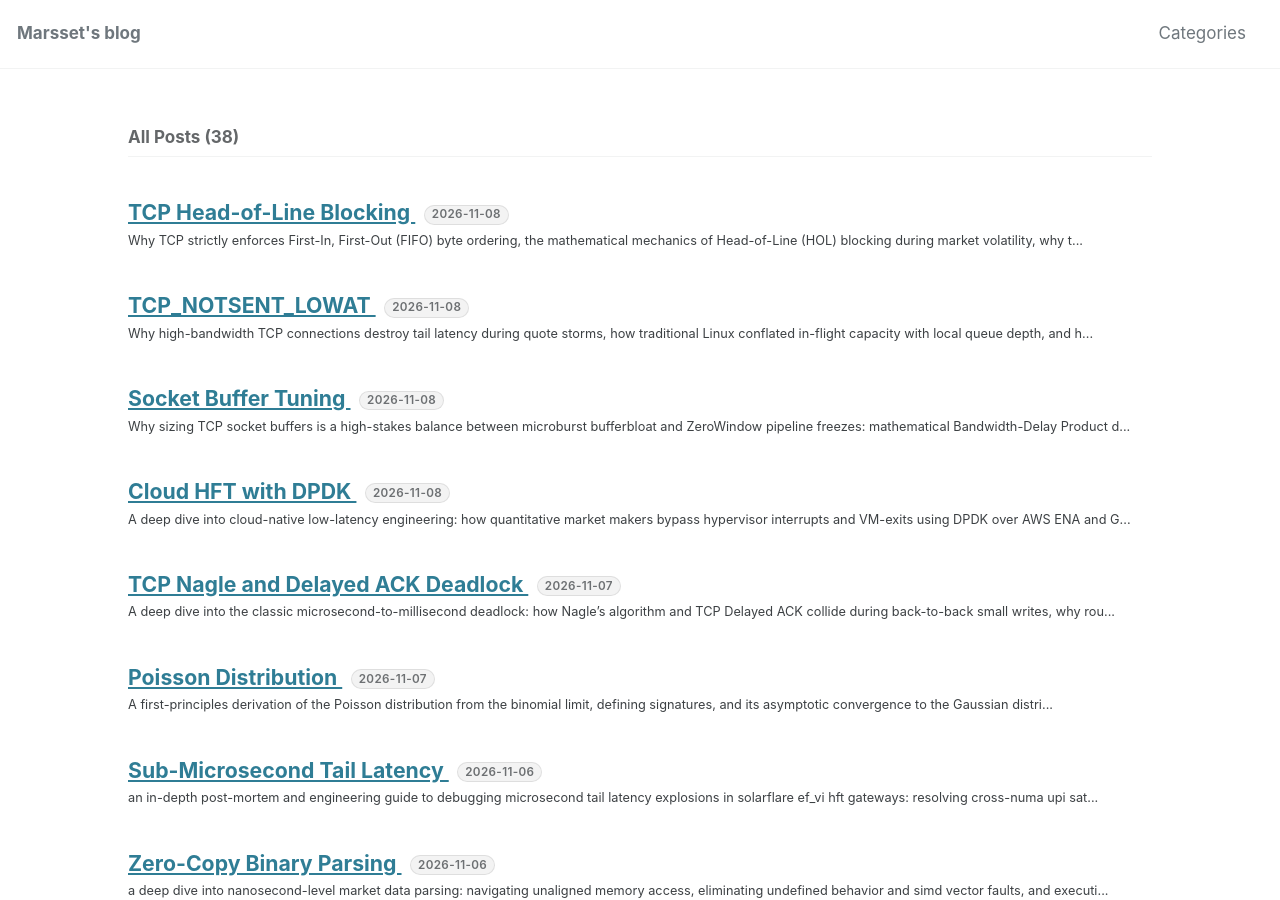
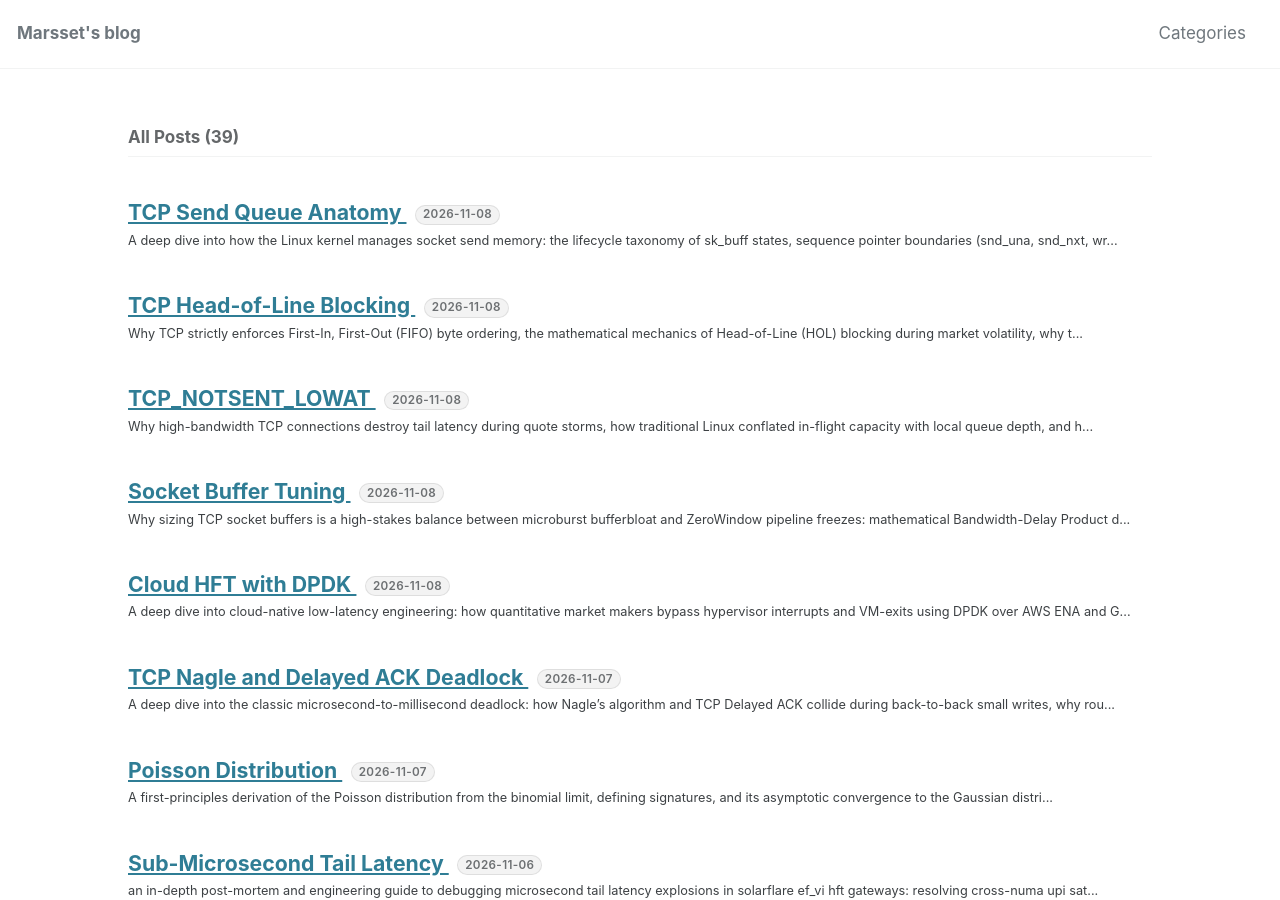
Before and after one commit to marsset/marsset.github.io, a Jekyll site: the page built from index.markdown, in a window 1280 px wide and 900 px high. Built offline with Jekyll 4.4.1, drawn with Linux system fonts in a browser that asks for light colours; cached includes are drawn as plain includes; some of the changed lines change nothing that is shown.

Commit message:
feat(post): add deep dive on TCP Send Queue Anatomy

````diff
--- a/_posts/2026-11-08-tcp-notsent-lowat.markdown
+++ b/_posts/2026-11-08-tcp-notsent-lowat.markdown
@@ -112,6 +112,8 @@ To see why this was flawed, inspect what is actually inside a TCP socket write q
 $$
 \text{Total Buffered Data} = \underbrace{\text{In-Flight Bytes}}_{\text{Already on the Wire}} + \underbrace{\text{Unsent Bytes}}_{\text{Idle in Local RAM}}
 $$
+
+*(For a complete breakdown of kernel sequence pointers, RB-tree retransmission storage, and the lifecycle taxonomy of socket memory, see: [TCP Send Queue Anatomy](/system/2026/11/08/tcp-send-queue.html)).*
 
 ```
 ┌────────────────────────────────────────────────────────────────────────┐
--- /dev/null
+++ b/_posts/2026-11-08-tcp-send-queue.markdown
@@ -0,0 +1,254 @@
+---
+title: "TCP Send Queue Anatomy"
+date: 2026-11-08 15:45:00 +0800
+categories:
+  - system
+tags: system linux kernel networking tcp low-latency performance
+excerpt: >
+  A deep dive into how the Linux kernel manages socket send memory: the lifecycle taxonomy of sk_buff states, sequence pointer boundaries (snd_una, snd_nxt, write_seq), transmission scheduling priority, and the structural split between sk_write_queue and tcp_rtx_queue.
+---
+
+When an application calls `send()` or `write()` on a TCP socket, the payload does not simply vanish onto the wire. It enters one of the most sophisticated queue management engines in operating system engineering: the **Linux TCP Send Queue**.
+
+Understanding modern low-latency optimizations—such as `TCP_NOTSENT_LOWAT` and bufferbloat mitigation—requires understanding how the kernel actually classifies, tracks, and schedules data inside socket memory:
+
+* How does the kernel distinguish between bytes that are **in flight across the continent** versus bytes **waiting idle in local RAM**?
+* Why does the kernel keep holding data in memory long after the network card has physically transmitted it?
+* When a network loss occurs, how does the kernel prioritize retransmissions versus fresh outbound orders?
+
+This article breaks down the internal anatomy of the Linux TCP send buffer: its sequence pointer boundaries, the packet lifecycle taxonomy, and the kernel scheduling loop that selects what gets transmitted next.
+
+---
+
+## 1. The Sequence Pointers: The Three Mathematical Boundaries
+
+The Linux TCP implementation (`struct tcp_sock` in `include/linux/tcp.h`) does not use a state machine flag inside each byte to track its status. Instead, the entire send buffer is modeled as a continuous line of 32-bit sequence numbers governed by **three fundamental pointer boundaries**:
+
+```
+0                       snd_una              snd_nxt             write_seq
+├──────────────────────────┼────────────────────┼───────────────────┤
+│    ACKed & Cleaned       │     In-Flight      │      Unsent       │
+│  (Freed from Memory)     │ (Awaiting ACK/Loss)│ (Idle in Host RAM)│
+└──────────────────────────┴────────────────────┴───────────────────┘
+```
+
+### 1. `snd_una` (Send Unacknowledged)
+* **What it is:** The oldest sequence number that has been transmitted but has not yet been acknowledged by the receiver.
+* **The Boundary:** Everything to the left ($< \text{snd_una}$) has been confirmed received. The kernel has deleted these packets from RAM.
+* **Who updates it:** Incoming ACK packets from the receiver. When the exchange returns `ack = 5000`, the kernel advances `snd_una` to $5{,}000$.
+
+### 2. `snd_nxt` (Send Next)
+* **What it is:** The next sequence number that the network card is scheduled to transmit onto the physical wire.
+* **The Boundary:** The dividing line between what has left the host machine and what is still waiting inside local memory.
+* **Who updates it:** The kernel transmission engine (`tcp_write_xmit()`). Every time the NIC transmits a frame, `snd_nxt` advances by the number of payload bytes sent.
+
+### 3. `write_seq` (Application Write Sequence)
+* **What it is:** The sequence number of the very latest byte written by the user application via `send()` or `write()`.
+* **The Boundary:** The outer right edge of the socket buffer.
+* **Who updates it:** The application thread executing the `sys_send()` or `sys_write()` syscall.
+
+---
+
+## 2. The Taxonomy of Socket Buffer States
+
+Using these three pointers, all data inside a TCP socket buffer falls into one of four distinct states:
+
+<svg viewBox="0 0 960 520" width="100%" height="auto" style="max-width:960px;display:block;margin:1.5em auto;background:rgba(0,0,0,0.02);border:1px solid rgba(0,0,0,0.1);border-radius:12px;font-family:-apple-system,BlinkMacSystemFont,'Segoe UI',Roboto,Helvetica,Arial,sans-serif;">
+  <!-- Title -->
+  <text x="480" y="32" text-anchor="middle" font-size="19" font-weight="800" fill="currentColor">The Four States of Data in the Linux TCP Send Buffer</text>
+  <text x="480" y="54" text-anchor="middle" font-size="13.5" fill="currentColor" fill-opacity="0.65">How Pointer Boundaries Partition Socket RAM</text>
+
+  <!-- State 1: Freed / Reaped -->
+  <rect x="25" y="80" width="210" height="415" rx="8" fill="currentColor" fill-opacity="0.02" stroke="currentColor" stroke-opacity="0.2" stroke-width="1.5"/>
+  <rect x="35" y="90" width="190" height="35" rx="6" fill="currentColor" fill-opacity="0.08"/>
+  <text x="130" y="113" text-anchor="middle" font-size="15" font-weight="700" fill="currentColor">1. ACKed &amp; Freed</text>
+  <text x="130" y="145" text-anchor="middle" font-size="13" font-family="monospace" fill="currentColor">seq &lt; snd_una</text>
+
+  <rect x="40" y="170" width="180" height="90" rx="6" fill="currentColor" fill-opacity="0.04" stroke="currentColor" stroke-opacity="0.1"/>
+  <text x="130" y="200" text-anchor="middle" font-size="13" font-weight="600" fill="currentColor">RAM Status: FREED</text>
+  <text x="130" y="225" text-anchor="middle" font-size="12.5" fill="currentColor" fill-opacity="0.75">Deleted by tcp_clean_rtx</text>
+  <text x="130" y="245" text-anchor="middle" font-size="12.5" fill="currentColor" fill-opacity="0.75">Memory returned to OS</text>
+
+  <rect x="40" y="280" width="180" height="195" rx="6" fill="currentColor" fill-opacity="0.03"/>
+  <text x="130" y="310" text-anchor="middle" font-size="13.5" font-weight="700" fill="currentColor">Physical Location</text>
+  <text x="130" y="335" text-anchor="middle" font-size="13" fill="currentColor" fill-opacity="0.8">Safely received by peer</text>
+  <text x="130" y="360" text-anchor="middle" font-size="13" fill="currentColor" fill-opacity="0.8">Acknowledged by ACK</text>
+  <text x="130" y="395" text-anchor="middle" font-size="13.5" font-weight="700" fill="currentColor">Action Needed</text>
+  <text x="130" y="420" text-anchor="middle" font-size="13" fill="currentColor" fill-opacity="0.8">None (Finished)</text>
+
+
+  <!-- State 2: In-Flight -->
+  <rect x="255" y="80" width="215" height="415" rx="8" fill="#1890ff" fill-opacity="0.03" stroke="#1890ff" stroke-opacity="0.5" stroke-width="2"/>
+  <rect x="265" y="90" width="195" height="35" rx="6" fill="#1890ff" fill-opacity="0.15"/>
+  <text x="362" y="113" text-anchor="middle" font-size="15" font-weight="800" fill="#1890ff">2. In-Flight (Wire)</text>
+  <text x="362" y="145" text-anchor="middle" font-size="13" font-family="monospace" fill="currentColor">snd_una &le; seq &lt; snd_nxt</text>
+
+  <rect x="270" y="170" width="185" height="90" rx="6" fill="#1890ff" fill-opacity="0.08" stroke="#1890ff" stroke-opacity="0.3"/>
+  <text x="362" y="200" text-anchor="middle" font-size="13" font-weight="700" fill="#1890ff">RAM Status: RETAINED</text>
+  <text x="362" y="225" text-anchor="middle" font-size="12.5" fill="currentColor">Stored in tcp_rtx_queue</text>
+  <text x="362" y="245" text-anchor="middle" font-size="12.5" fill="currentColor">Held for retransmission</text>
+
+  <rect x="270" y="280" width="185" height="195" rx="6" fill="currentColor" fill-opacity="0.03"/>
+  <text x="362" y="310" text-anchor="middle" font-size="13.5" font-weight="700" fill="currentColor">Physical Location</text>
+  <text x="362" y="335" text-anchor="middle" font-size="13" fill="currentColor" fill-opacity="0.8">Fiber optic cable</text>
+  <text x="362" y="360" text-anchor="middle" font-size="13" fill="currentColor" fill-opacity="0.8">Traveling across WAN</text>
+  <text x="362" y="395" text-anchor="middle" font-size="13.5" font-weight="700" fill="#1890ff">Does It Block Cancels?</text>
+  <text x="362" y="420" text-anchor="middle" font-size="14" font-weight="800" fill="#52c41a">NO (Already left NIC)</text>
+
+
+  <!-- State 3: Unsent (Host Backlog) -->
+  <rect x="490" y="80" width="215" height="415" rx="8" fill="#ff4d4f" fill-opacity="0.03" stroke="#ff4d4f" stroke-opacity="0.5" stroke-width="2"/>
+  <rect x="500" y="90" width="195" height="35" rx="6" fill="#ff4d4f" fill-opacity="0.15"/>
+  <text x="597" y="113" text-anchor="middle" font-size="15" font-weight="800" fill="#ff4d4f">3. Unsent (Local RAM)</text>
+  <text x="597" y="145" text-anchor="middle" font-size="13" font-family="monospace" fill="currentColor">snd_nxt &le; seq &lt; write_seq</text>
+
+  <rect x="505" y="170" width="185" height="90" rx="6" fill="#ff4d4f" fill-opacity="0.08" stroke="#ff4d4f" stroke-opacity="0.3"/>
+  <text x="597" y="200" text-anchor="middle" font-size="13" font-weight="700" fill="#ff4d4f">RAM Status: QUEUED</text>
+  <text x="597" y="225" text-anchor="middle" font-size="12.5" fill="currentColor">Stored in sk_write_queue</text>
+  <text x="597" y="245" text-anchor="middle" font-size="12.5" fill="currentColor">Waiting for NIC scheduler</text>
+
+  <rect x="505" y="280" width="185" height="195" rx="6" fill="currentColor" fill-opacity="0.03"/>
+  <text x="597" y="310" text-anchor="middle" font-size="13.5" font-weight="700" fill="currentColor">Physical Location</text>
+  <text x="597" y="335" text-anchor="middle" font-size="13" fill="currentColor" fill-opacity="0.8">Local host memory</text>
+  <text x="597" y="360" text-anchor="middle" font-size="13" fill="currentColor" fill-opacity="0.8">Has not touched wire</text>
+  <text x="597" y="395" text-anchor="middle" font-size="13.5" font-weight="700" fill="#ff4d4f">Does It Block Cancels?</text>
+  <text x="597" y="420" text-anchor="middle" font-size="14" font-weight="800" fill="#ff4d4f">YES (Direct FIFO Delay!)</text>
+
+
+  <!-- State 4: Retransmission Pending -->
+  <rect x="725" y="80" width="210" height="415" rx="8" fill="#faad14" fill-opacity="0.03" stroke="#faad14" stroke-opacity="0.5" stroke-width="1.5"/>
+  <rect x="735" y="90" width="190" height="35" rx="6" fill="#faad14" fill-opacity="0.15"/>
+  <text x="830" y="113" text-anchor="middle" font-size="15" font-weight="800" fill="#faad14">4. Lost / SACK Hole</text>
+  <text x="830" y="145" text-anchor="middle" font-size="13" font-family="monospace" fill="currentColor">Flagged in tcp_rtx_queue</text>
+
+  <rect x="740" y="170" width="180" height="90" rx="6" fill="#faad14" fill-opacity="0.08" stroke="#faad14" stroke-opacity="0.3"/>
+  <text x="830" y="200" text-anchor="middle" font-size="13" font-weight="700" fill="#faad14">RAM Status: FLAGGED</text>
+  <text x="830" y="225" text-anchor="middle" font-size="12.5" fill="currentColor">TCPCB_LOST marked</text>
+  <text x="830" y="245" text-anchor="middle" font-size="12.5" fill="currentColor">Targeted for Fast Retransmit</text>
+
+  <rect x="740" y="280" width="180" height="195" rx="6" fill="currentColor" fill-opacity="0.03"/>
+  <text x="830" y="310" text-anchor="middle" font-size="13.5" font-weight="700" fill="currentColor">Scheduling Priority</text>
+  <text x="830" y="335" text-anchor="middle" font-size="14.5" font-weight="800" fill="#ff4d4f">HIGHEST PRIORITY</text>
+  <text x="830" y="360" text-anchor="middle" font-size="13" fill="currentColor" fill-opacity="0.8">Jumps ahead of Unsent!</text>
+  <text x="830" y="395" text-anchor="middle" font-size="13.5" font-weight="700" fill="currentColor">Kernel Function</text>
+  <text x="830" y="420" text-anchor="middle" font-size="12" font-family="monospace" fill="currentColor">tcp_xmit_retransmit()</text>
+</svg>
+
+---
+
+## 3. The Modern Kernel Architecture: Two Independent Queues
+
+Prior to Linux 4.15, the kernel stored all packets—both transmitted and unsent—in a single doubly linked list (`sk->sk_write_queue`). When an ACK arrived, the kernel had to traverse the list linearly to find and delete acknowledged packets.
+
+In Linux 4.15+, kernel developer Eric Dumazet redesigned this subsystem into **two physically separate data structures**:
+
+```
+[ struct sock ]
+       │
+       ├──► sk_write_queue  (struct sk_buff_head: Doubly Linked List)
+       │    └── Holds ONLY Unsent Data (snd_nxt <= seq < write_seq)
+       │
+       └──► tcp_rtx_queue   (struct rb_root: Red-Black Tree)
+            └── Holds ONLY Transmitted In-Flight Data (snd_una <= seq < snd_nxt)
+```
+
+### Why the Red-Black Tree for In-Flight Data?
+When a high-speed $10\,\text{GbE}$ connection has a large Bandwidth-Delay Product (e.g., London to Frankfurt with thousands of packets in flight), packets are frequently acknowledged out-of-order due to Selective ACKs (SACK).
+
+By indexing in-flight packets inside an augmented **Red-Black Tree (`tcp_rtx_queue`)** ordered by sequence number:
+* Finding, verifying, and deleting SACKed segments runs in $O(\log N)$ time rather than $O(N)$.
+* Fresh outbound packets in `sk_write_queue` are completely decoupled from in-flight retransmission accounting.
+
+---
+
+## 4. How the Kernel Schedules the Send Queue
+
+When the network interface card signals that it can transmit more data, how does the kernel choose what to send?
+
+In `net/ipv4/tcp_output.c`, the kernel follows a **strict hierarchical priority order**:
+
+```
+                    ┌───────────────────────────────────┐
+                    │    NIC Signals Egress Capacity    │
+                    └─────────────────┬─────────────────┘
+                                      │
+                                      ▼
+               [ Priority 1: Retransmissions (tcp_rtx_queue) ]
+               Are there segments flagged with TCPCB_LOST?
+                        │                     │
+                       YES                    NO
+                        │                     │
+                        ▼                     ▼
+             [ Transmit Lost Packet ]   [ Priority 2: Unsent Data (sk_write_queue) ]
+             Bypasses unsent queue!     Check CWND & RWND limits.
+                                        Check TCP_NOTSENT_LOWAT threshold.
+                                                 │
+                                                 ▼
+                                        [ Transmit Fresh Segment ]
+                                        Move skb from sk_write_queue
+                                        into tcp_rtx_queue. Advance snd_nxt.
+```
+
+### Priority 1: Retransmissions (Repairs First!)
+If Selective ACKs or a retransmission timeout indicates that a packet was lost on the wire, the kernel **always services retransmissions before transmitting any new unsent data**:
+* Function: `tcp_xmit_retransmit_queue()`
+* **Why?** Because of TCP's Head-of-Line blocking contract. The receiver cannot expose *any* subsequent data to the peer application until the missing segment is received. Sending fresh data while a gap exists only wastes receiver buffer space.
+
+### Priority 2: Fresh Outbound Data
+If there are no lost packets awaiting retransmission, the transmission loop proceeds to `tcp_write_xmit()`:
+1. It inspects the head of `sk_write_queue` (the oldest unsent packet).
+2. It verifies that transmitting does not violate:
+   * **Congestion Window (`CWND`):** Does the network have capacity?
+   * **Receiver Window (`RWND`):** Does the peer have buffer room?
+   * **Pacing Rate:** Has the Sch_fq packet scheduler approved the time slot?
+3. The NIC driver pulls the packet via DMA, transmits it, and the kernel:
+   * Removes the `sk_buff` from `sk_write_queue`.
+   * Inserts it into `tcp_rtx_queue`.
+   * Increments `snd_nxt` by the packet length.
+
+---
+
+## 5. Why `TCP_NOTSENT_LOWAT` is Mathematically Trivial for the Kernel
+
+Now that the boundary pointers are clear, notice why `TCP_NOTSENT_LOWAT` imposes **virtually zero CPU overhead**:
+
+The kernel does not iterate through arrays or calculate complex queue depths. The volume of unsent data is a single subtraction:
+
+$$
+\text{Unsent Bytes} = \text{write_seq} - \text{snd_nxt}
+$$
+
+In `include/net/tcp.h`:
+
+```c
+static inline u32 tcp_notsent_lowat(const struct tcp_sock *tp)
+{
+    struct net *net = sock_net((struct sock *)tp);
+    return tp->notsent_lowat ?: READ_ONCE(net->ipv4.sysctl_tcp_notsent_lowat);
+}
+
+static inline bool tcp_stream_memory_free(const struct sock *sk, int wake)
+{
+    const struct tcp_sock *tp = tcp_sk(sk);
+    u32 notsent_bytes = tp->write_seq - tp->snd_nxt;
+
+    return notsent_bytes < tcp_notsent_lowat(tp);
+}
+```
+
+* When an application calls `write()` faster than the line rate, `write_seq` pulls away from `snd_nxt`.
+* The microsecond `write_seq - snd_nxt >= 16384`, `tcp_stream_memory_free()` returns `false`.
+* `epoll` withholds `EPOLLOUT`. The application is paused until the physical wire advances `snd_nxt`.
+
+---
+
+## 6. Summary: The Complete Packet Lifecycle
+
+| Stage | Sequence Range | Physical Location | Kernel Storage | Memory Impact |
+| :--- | :--- | :--- | :--- | :--- |
+| **1. Unsent** | $[\text{snd_nxt}, \text{write_seq})$ | Local host RAM | `sk_write_queue` (FIFO list) | Contributes to `sk_wmem_alloc`; governed by `TCP_NOTSENT_LOWAT`. |
+| **2. In-Flight** | $[\text{snd_una}, \text{snd_nxt})$ | Fiber optic wire / Peer NIC | `tcp_rtx_queue` (RB-Tree) | Retained in RAM for retransmission; governed by `SO_SNDBUF`. |
+| **3. Lost / SACK** | Subsets in $[\text{snd_una}, \text{snd_nxt})$ | Dropped in network | `tcp_rtx_queue` (flagged `LOST`) | Prioritized above unsent queue by `tcp_xmit_retransmit_queue()`. |
+| **4. ACKed** | $< \text{snd_una}$ | Delivered to peer application | None (Freed) | `sk_buff` returned to slab allocator cache; memory released. |
+
+By decoupling `sk_write_queue` (unsent data) from `tcp_rtx_queue` (in-flight data), modern Linux allows trading systems to hold megabytes of in-flight data on long-distance WAN lines while bounding local unsent queuing latency to microseconds.
````
